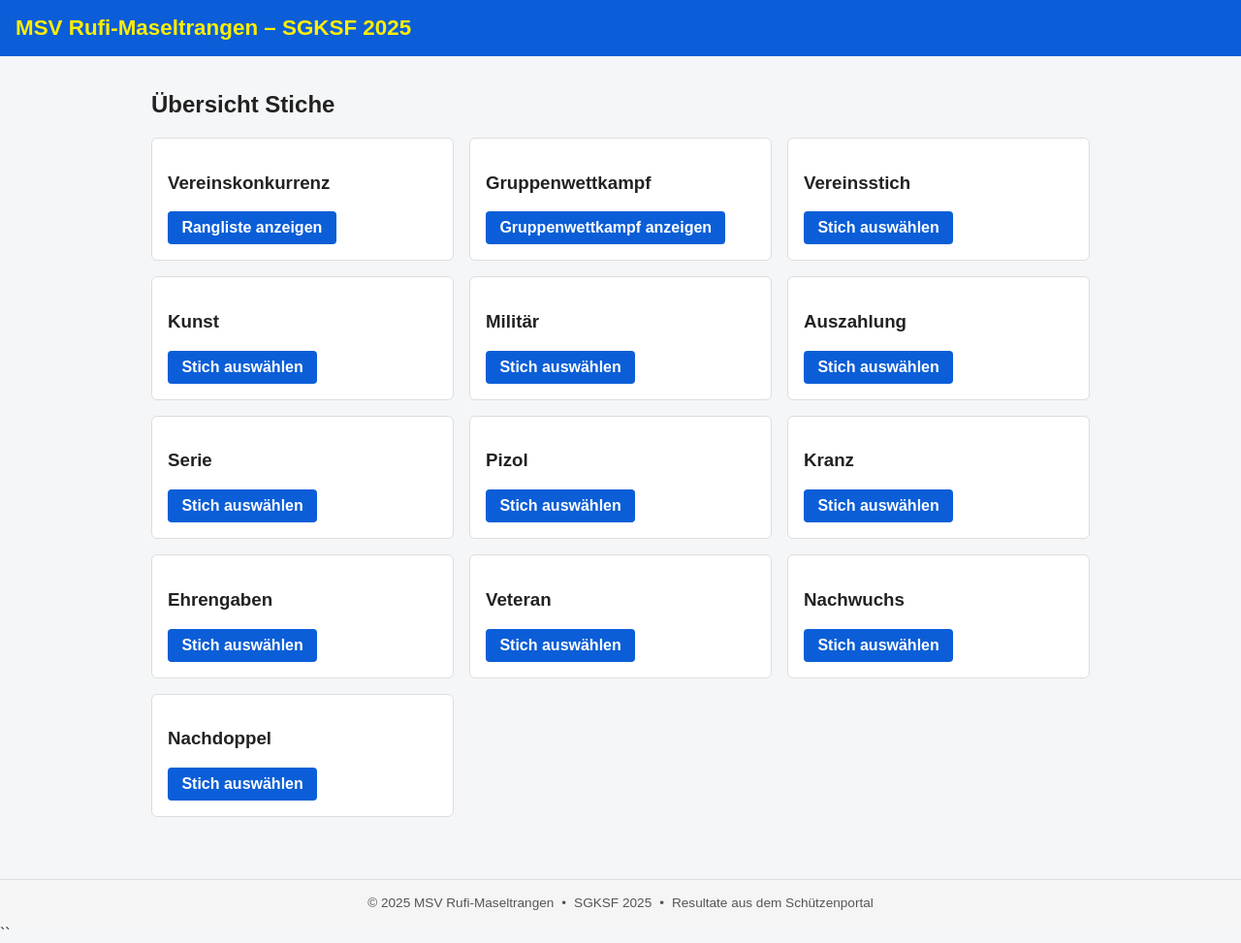
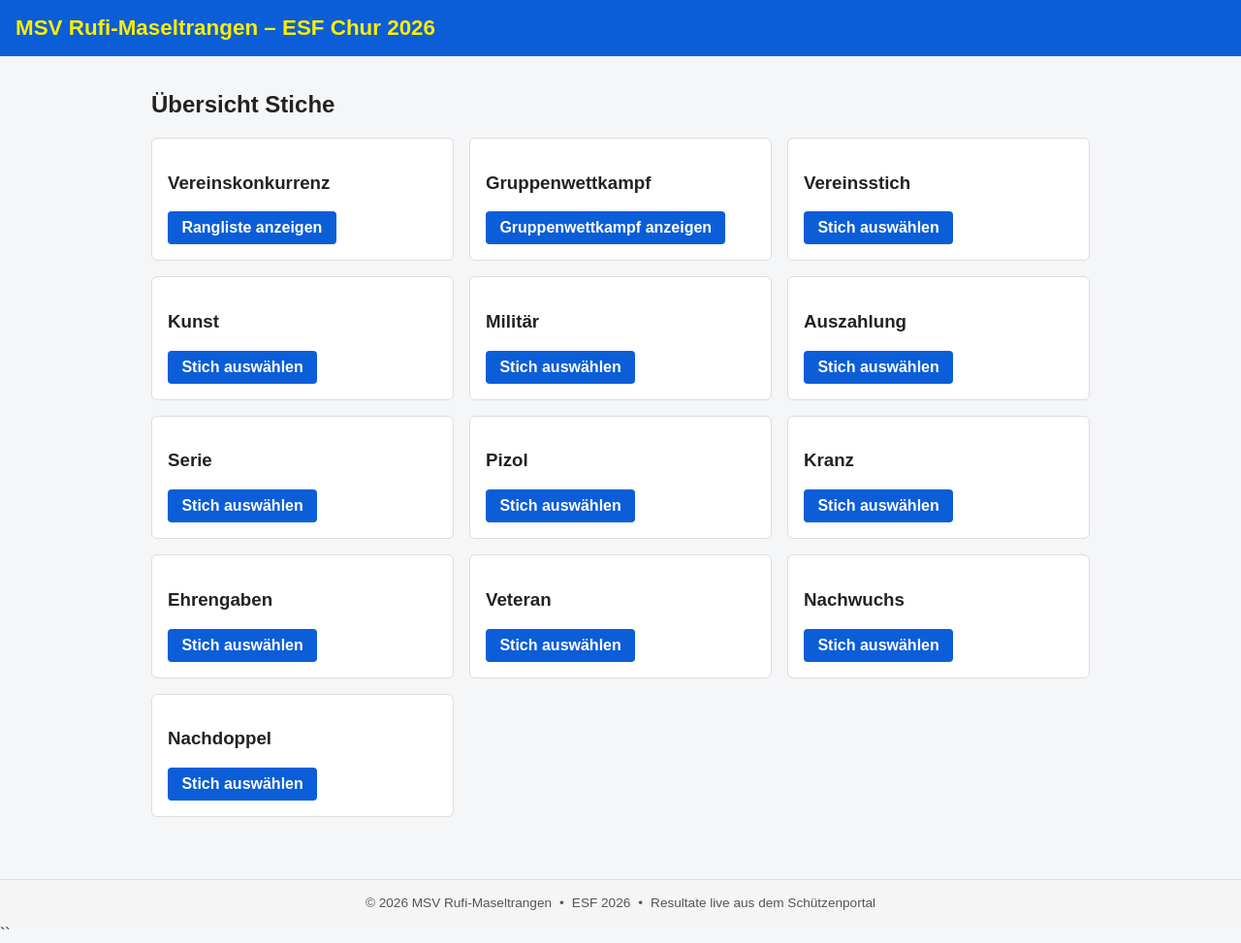
Before and after one commit to manuelduft99/schuetzenportal-msv, a FastAPI app: page / in a window 1280 px wide. Shown: the whole page at 97% size. Run offline with FastAPI, Linux system fonts and the light colour scheme.

Commit message:
Anpassung 1 an ESF

```diff
--- a/app.py
+++ b/app.py
@@ -21,7 +21,7 @@ templates = Jinja2Templates(directory="templates")
 # Datenbank (SQLite Cache)
 # --------------------------------------------------
 DB_PATH = "cache.db"
-CACHE_TTL = 900  # 15 Minuten
+CACHE_TTL = 1800  # 30 Minuten
 
 
 def init_db():
@@ -42,7 +42,7 @@ init_db()
 
 
 def get_rangliste(url: str):
-    """Liefert Rangliste + Cache-Zeitpunkt (SQLite, 15‑Min‑TTL)"""
+    """Liefert Rangliste + Cache-Zeitpunkt (SQLite, 30‑Min‑TTL)"""
     now = int(time.time())
 
     conn = sqlite3.connect(DB_PATH)
@@ -97,7 +97,7 @@ VEREINSNAMEN = {
 # --------------------------------------------------
 # Event & Stiche (DEINE Struktur)
 # --------------------------------------------------
-EVENT = "SGKSF2025"
+EVENT = "ESF2026"
 
 G300_EINZELSTICHE = {
     "Vereinsstich": {
--- a/templates/base.html
+++ b/templates/base.html
@@ -2,7 +2,7 @@
 <html lang="de">
 <head>
     <meta charset="UTF-8">
-    <title>{{ title or "MSV Rufi‑Maseltrangen – SGKSF 2025" }}</title>
+    <title>{{ title or "MSV Rufi‑Maseltrangen – ESF Chur 2026" }}</title>
     <meta name="viewport" content="width=device-width, initial-scale=1">
 
     <style>
@@ -219,7 +219,7 @@
 <body>
 
 <header>
-    <h1>MSV Rufi‑Maseltrangen – SGKSF 2025</h1>
+    <h1>MSV Rufi‑Maseltrangen – ESF Chur 2026</h1>
 </header>
 
 <main>
@@ -228,11 +228,11 @@
 
 <footer class="footer">
     <div class="footer-content">
-        <span>© {{ 2025 }} MSV Rufi‑Maseltrangen</span>
+        <span>© {{ 2026 }} MSV Rufi‑Maseltrangen</span>
         <span>•</span>
-        <span>SGKSF 2025</span>
+        <span>ESF 2026</span>
         <span>•</span>
-        <span>Resultate aus dem Schützenportal</span>
+        <span>Resultate live aus dem Schützenportal</span>
     </div>
 </footer>
 ``
```
Also changed, not shown: 1 other file.
